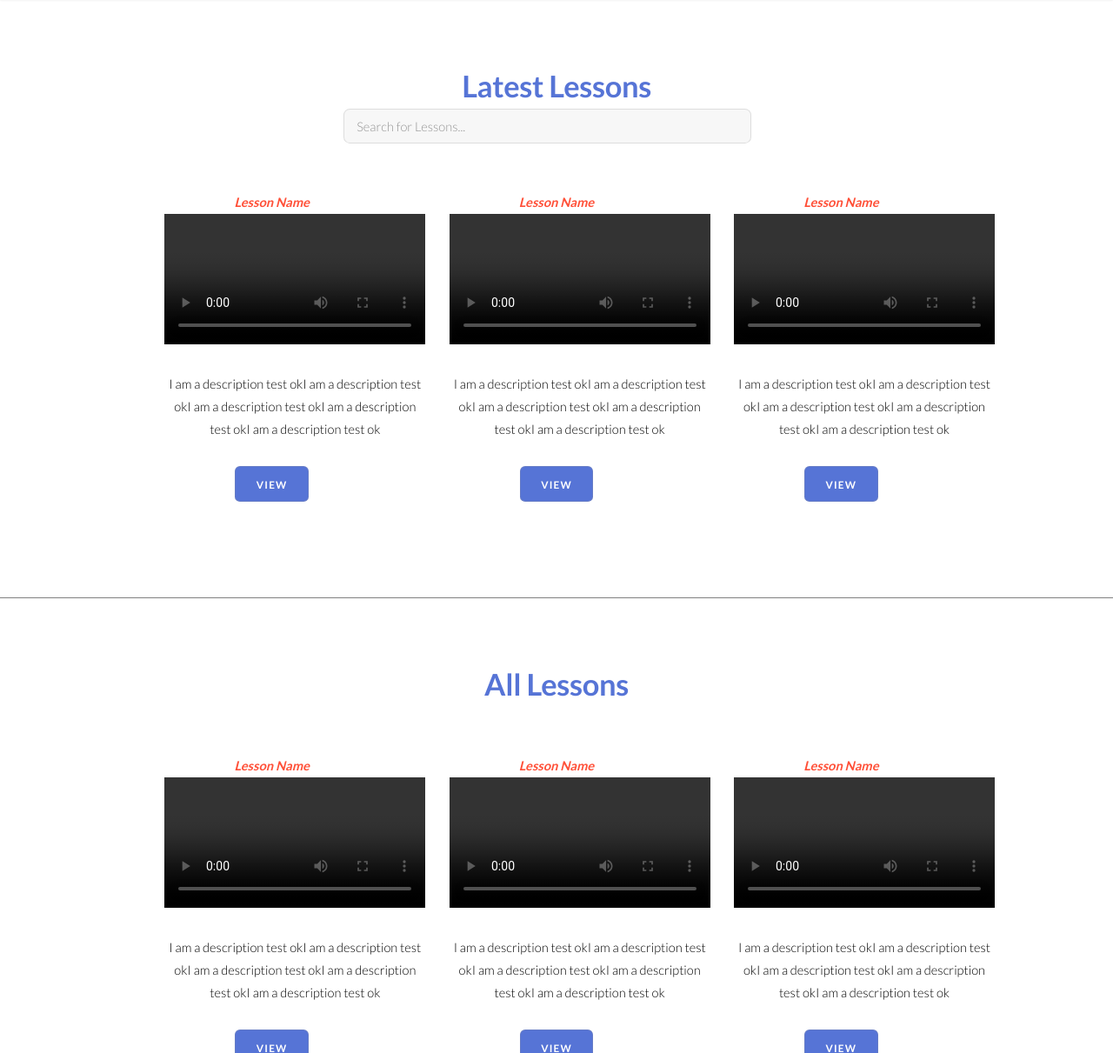
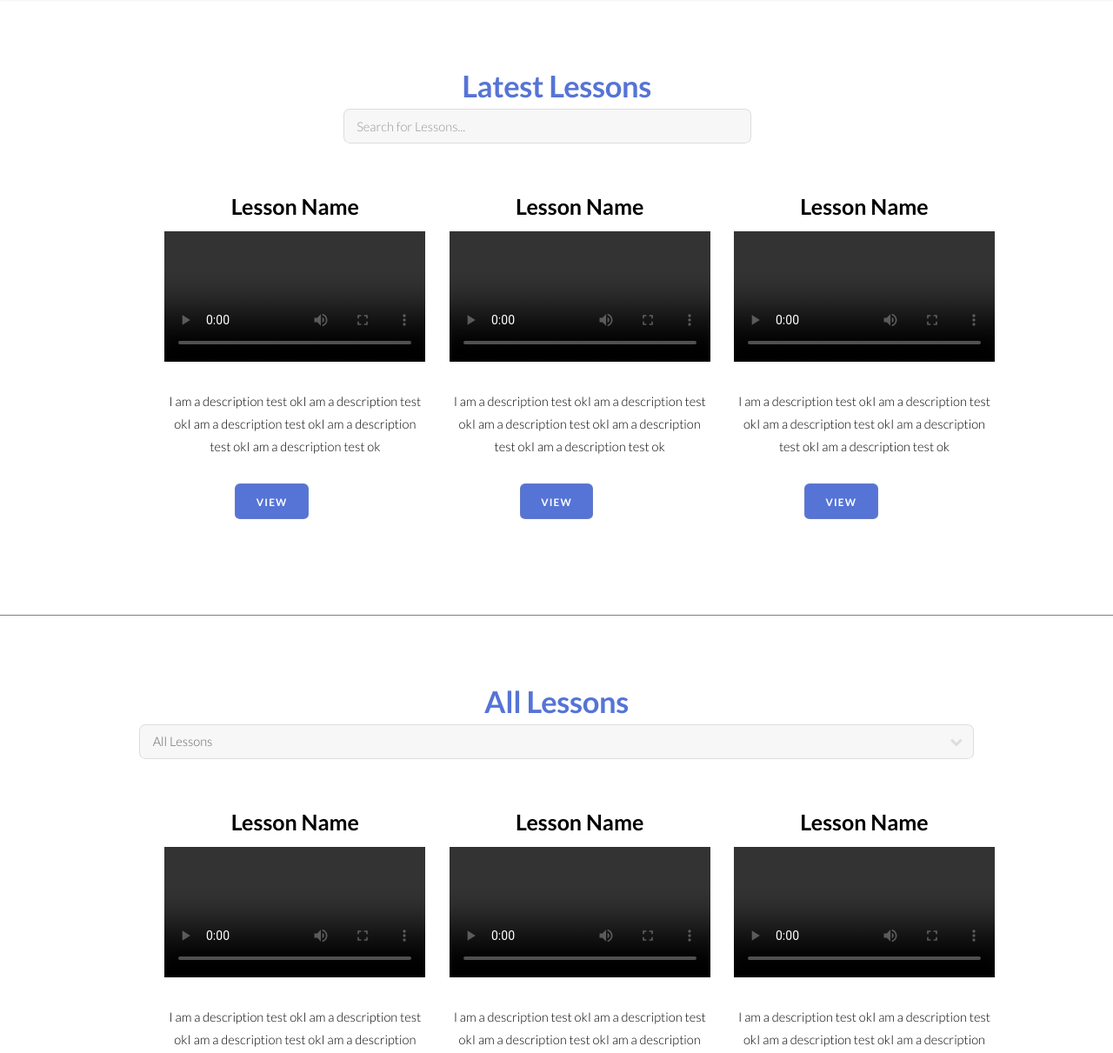
Before and after one commit to davidcadena/sacp, a PHP site: page /student/lessonspage.html in a window 1280 px wide. Shown: the part 44-1255 px from the top of the page at 87% size. Run offline with PHP 8.4, Linux system fonts and the light colour scheme.

Commit message:
lessonspage was spruced up, and I added some placeholder bars

```diff
--- a/student/css/style.css
+++ b/student/css/style.css
@@ -13,10 +13,13 @@
 
 	}
 
-	.box.post i {
-		color: #FF4F37;
+	.box.post p:nth-child(1) {
+		color: black;
 		font-weight: bold;
+		font-size: 25px;
 		text-align: center;
+		padding-top: 5px;
+		margin-bottom: 15px;
 	}
 
 	.box.post p {
--- a/student/lessonspage.html
+++ b/student/lessonspage.html
@@ -55,7 +55,7 @@
 <div class="row">
 	<div class="4u 6u(medium) 12u$(small)">
 		<article class="box post">
-			<i>Lesson Name</i>
+			<p>Lesson Name</p>
 			<div id="videolesson">
 				<video id="lessonvideo1" width="300px" preload controls>
 					<!-- <source src="/lessons/test.webm" /> -->
@@ -70,7 +70,7 @@
 	</div>
 	<div class="4u 6u(medium) 12u$(small)">
 		<article class="box post">
-			<i>Lesson Name</i>
+			<p>Lesson Name</p>
 			<div id="videolesson">
 				<video id="lessonvideo1" width="300px" preload controls>
 					<!-- <source src="/lessons/test.webm" /> -->
@@ -85,7 +85,7 @@
 	</div>
 	<div class="4u 6u(medium) 12u$(small)">
 		<article class="box post">
-			<i>Lesson Name</i>
+			<p>Lesson Name</p>
 			<div id="videolesson">
 				<video id="lessonvideo1" width="300px" preload controls>
 					<!-- <source src="/lessons/test.webm" /> -->
@@ -109,12 +109,25 @@
 	<div class="container">
 		<header class="major">
 			<h2 class="headerslessonspage">All Lessons</h2>
+			<div class="row uniform">
+				<div class="12u">
+					<div class="select-wrapper">
+						<select name="category" id="category">
+							<option value="">All Lessons</option>
+							<option value="1">Windows 7</option>
+							<option value="1">Windows 8</option>
+							<option value="1">Linux</option>
+							<option value="1">Cisco</option>
+						</select>
+					</div>
+				</div>
+			</div>
 			<br />
 		</header>
 		<div class="row">
 			<div class="4u 6u(medium) 12u$(small)">
 				<article class="box post">
-					<i>Lesson Name</i>
+					<p>Lesson Name</p>
 					<div id="videolesson">
 						<video id="lessonvideo1" width="300px" preload controls>
 							<!-- <source src="/lessons/test.webm" /> -->
@@ -129,7 +142,7 @@
 			</div>
 			<div class="4u 6u(medium) 12u$(small)">
 				<article class="box post">
-					<i>Lesson Name</i>
+					<p>Lesson Name</p>
 					<div id="videolesson">
 						<video id="lessonvideo1" width="300px" preload controls>
 							<!-- <source src="/lessons/test.webm" /> -->
@@ -144,7 +157,7 @@
 			</div>
 			<div class="4u 6u(medium) 12u$(small)">
 				<article class="box post">
-					<i>Lesson Name</i>
+					<p>Lesson Name</p>
 					<div id="videolesson">
 						<video id="lessonvideo1" width="300px" preload controls>
 							<!-- <source src="/lessons/test.webm" /> -->
--- a/student/testlesson.html
+++ b/student/testlesson.html
@@ -77,7 +77,7 @@
 						<div class="row">
 							<div class="4u 6u(medium) 12u$(small)">
 								<article class="box post">
-									<i>Step 1</i>
+									<p>Step 1</p>
 									<p>This is a test lesson with text and stuff...This is a test lesson with text and stuff...This is a test lesson with text and stuff...This is a test lesson with text and stuff...This is a test lesson with text and stuff...</p>
 									<ul class="actions">
 										<li><a href="#" class="button">Learn More</a></li>
@@ -86,7 +86,7 @@
 							</div>
 							<div class="4u 6u(medium) 12u$(small)">
 								<article class="box post">
-									<i>Step 2</i>
+									<p>Step 2</p>
 									<p>This is a test lesson with text and stuff...This is a test lesson with text and stuff...This is a test lesson with text and stuff...This is a test lesson with text and stuff...This is a test lesson with text and stuff...</p>
 									<ul class="actions">
 										<li><a href="#" class="button">Learn More</a></li>
@@ -95,7 +95,7 @@
 							</div>
 							<div class="4u 6u(medium) 12u$(small)">
 								<article class="box post">
-									<i>Step 3</i>
+									<p>Step 3</p>
 									<p>This is a test lesson with text and stuff...This is a test lesson with text and stuff...This is a test lesson with text and stuff...This is a test lesson with text and stuff...This is a test lesson with text and stuff...</p>
 									<ul class="actions">
 										<li><a href="#" class="button">Learn More</a></li>
```
